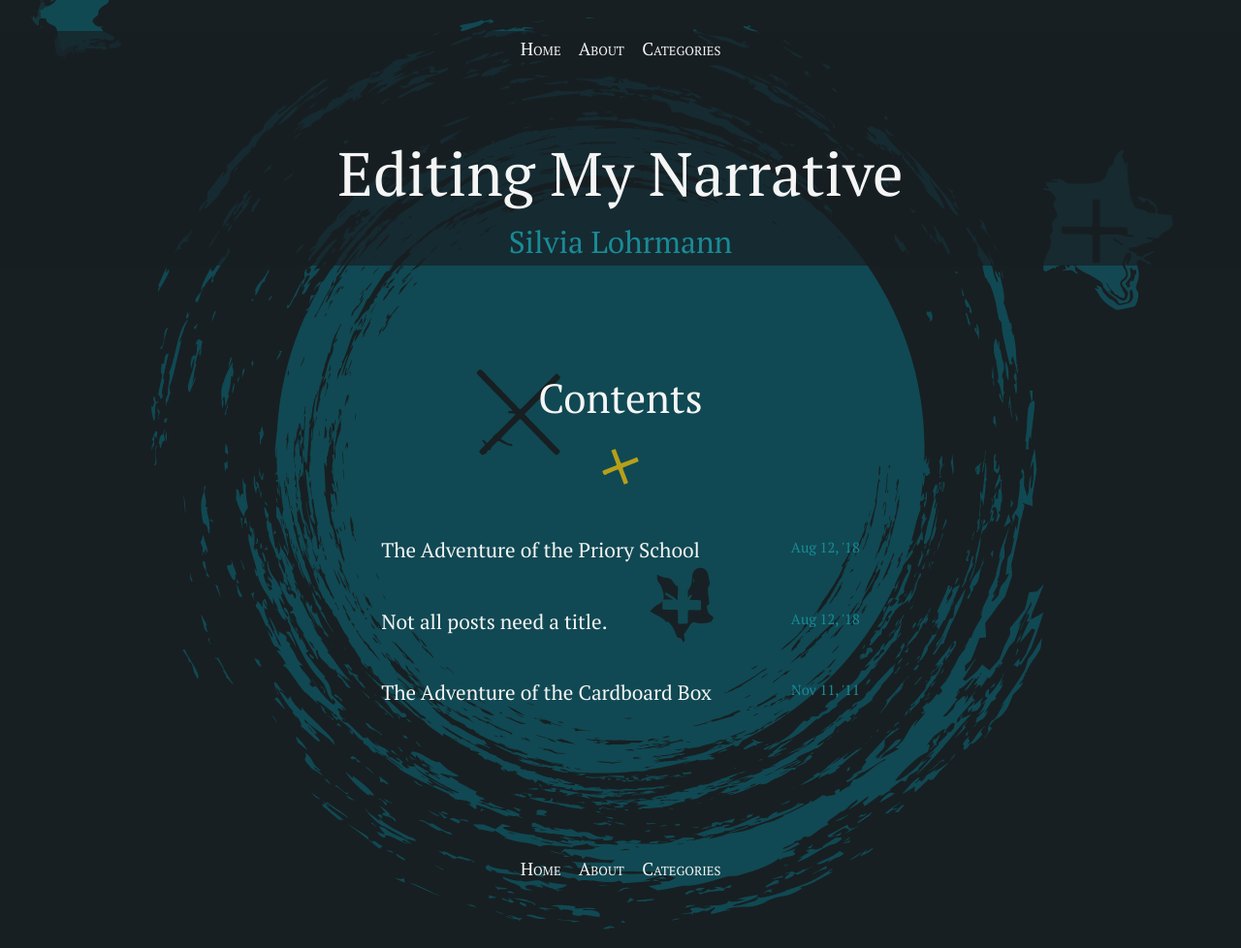
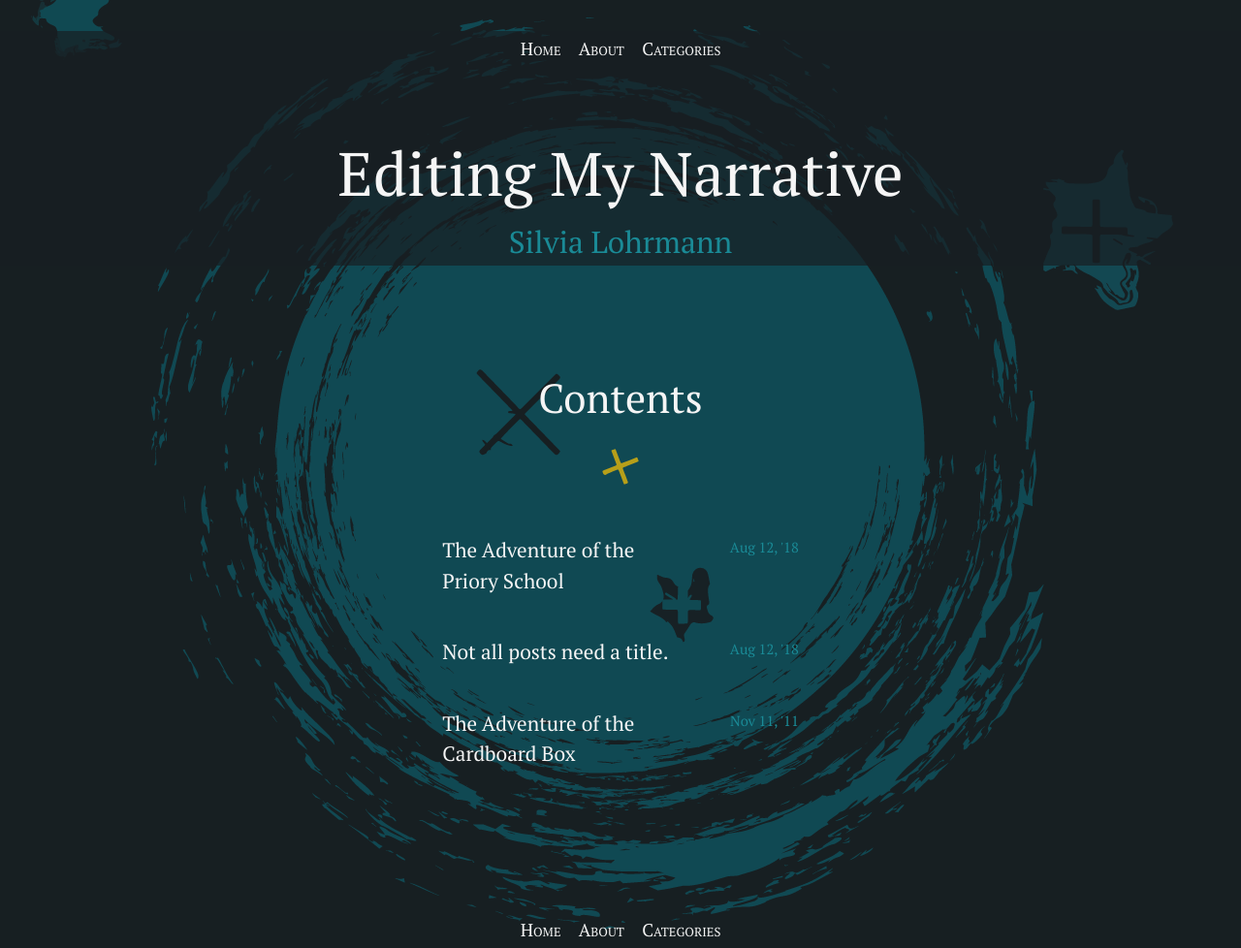
Before and after one commit to silvialohrmann/editorial, a Jekyll site: the page built from index.html, in a window 1280 px wide. Shown: the whole page at 97% size. Built offline with Jekyll 4.4.1, drawn with Linux system fonts in a browser that asks for light colours; the list of posts is cut into pages by our own code.

Commit message:
Update _base.scss

```diff
--- a/_sass/_base.scss
+++ b/_sass/_base.scss
@@ -136,9 +136,9 @@ figcaption {
 }
 
 .home {
-  max-width: 24em;
+  max-width: 18em;
   margin: auto;
-  padding: 4em 1em;
+  padding: 4em 2em;
   color: $for-dark-background;
       @media (max-width: $on-bigphone) {
     padding: 3em 1em;
```
